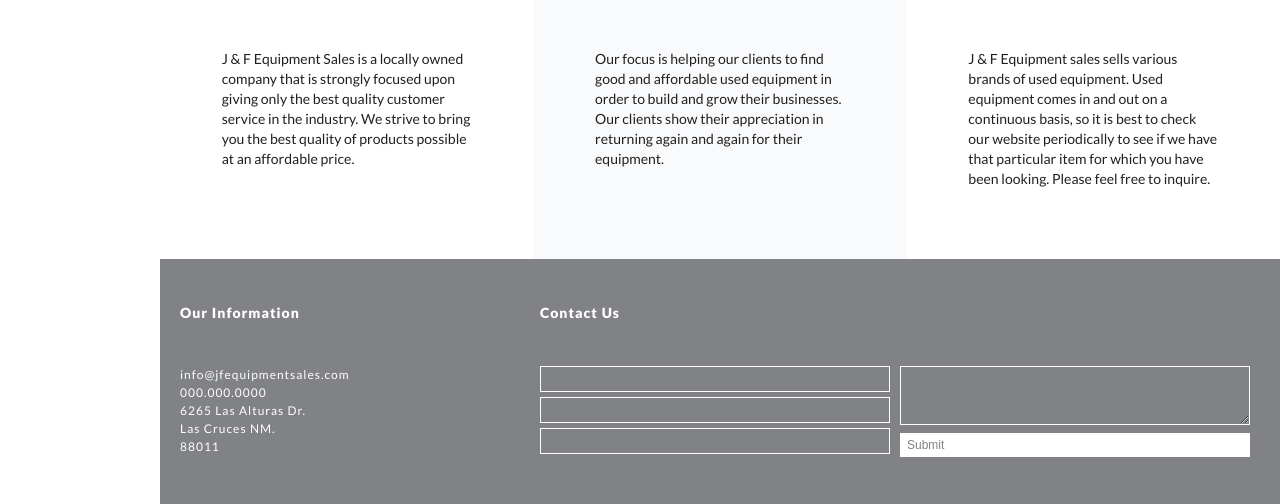
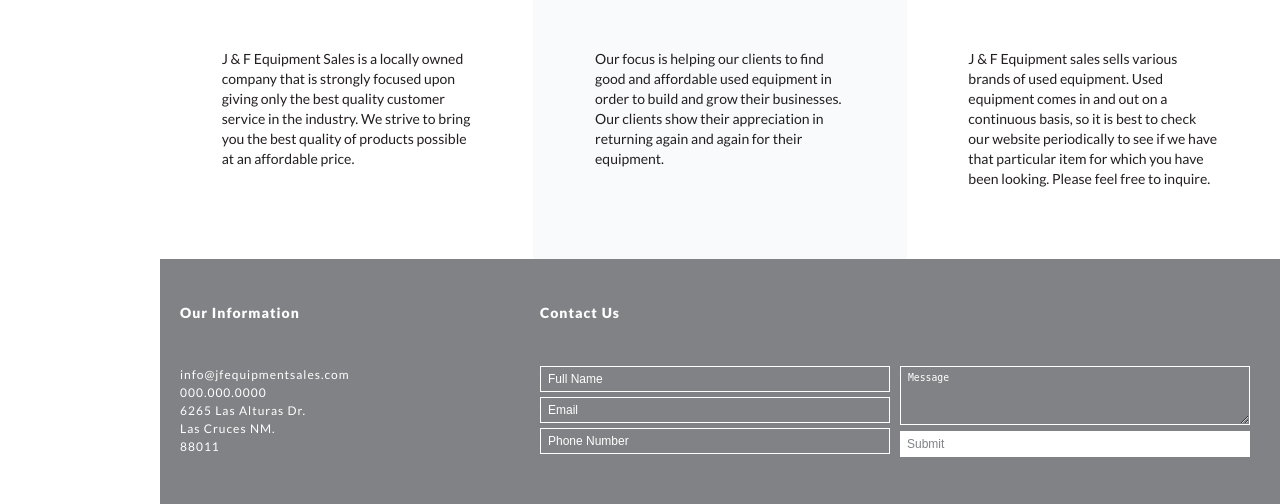
Before and after one commit to kellyannmcnamara01/jf-equipment, a PHP site: page / in a window 1280 px wide. Shown: the part 801-1305 px from the top of the page. Run offline with PHP 8.4, Linux system fonts and the light colour scheme.

Commit message:
fixing up the footer form styling and added hover/active/focus styling

```diff
--- a/index.html
+++ b/index.html
@@ -62,22 +62,22 @@
                 <form method="get" action="index.html">
                     <div class="col-2">
                         <div>
-                            <label for="name"></label>
-                            <input type="text" id="name" name="name">
+                            <label for="name">Full Name</label>
+                            <input type="text" id="name" name="name" placeholder="Full Name">
                         </div>
                         <div>
-                            <label for="email"></label>
-                            <input type="text" id="email" name="email">
+                            <label for="email">Email</label>
+                            <input type="text" id="email" name="email" placeholder="Email">
                         </div>
                         <div>
-                            <label for="number"></label>
-                            <input type="text" id="number" name="number">
+                            <label for="number">Phone Number</label>
+                            <input type="text" id="number" name="number" placeholder="Phone Number">
                         </div>
                     </div>
                     <div class="col-2">
                         <div>
-                            <label for="msg"></label>
-                            <textarea id="msg" name="msg"></textarea>
+                            <label for="msg">Message</label>
+                            <textarea id="msg" name="msg" placeholder="Message"></textarea>
                         </div>
                         <div>
                             <input type="submit" id="submit" name="submit">
--- a/main.css
+++ b/main.css
@@ -181,6 +181,13 @@ footer p a:hover, footer p a:active, footer p a:focus {
     float: left;
     padding-right: 10px;
 }
+#contact-form label, #contact-form label:focus {
+    font-size: .25em;
+    color: #818285;
+    outline: none;
+    position: absolute;
+    opacity: 0.1;
+}
 #contact-form input, #contact-form textarea {
     width: 100%;
 }
@@ -191,6 +198,23 @@ footer p a:hover, footer p a:active, footer p a:focus {
     color: #fff;
     font-size: 1.2em;
     margin-bottom: 5px;
+    transition: .35s ease all;
+}
+#contact-form input[type="text"]::-webkit-input-placeholder, #contact-form textarea::-webkit-input-placeholder { /* Chrome/Opera/Safari */
+    color: #fff;
+}
+#contact-form input[type="text"]::-moz-placeholder, #contact-form textarea::-moz-placeholder { /* Firefox 19+ */
+    color: #fff;
+}
+#contact-form input[type="text"]:-ms-input-placeholder, #contact-form textarea:-ms-input-placeholder { /* IE 10+ */
+    color: #fff;
+}
+#contact-form input[type="text"]:-moz-placeholder, #contact-form textarea:-moz-placeholder { /* Firefox 18- */
+    color: #fff;
+}
+#contact-form input[type="text"]:hover, #contact-form textarea:hover, #contact-form input[type="text"]:active, #contact-form textarea:active, #contact-form input[type="text"]:focus, #contact-form textarea:focus {
+    outline: none;
+    box-shadow: inset #fff 0px -3px 0px 0px;
 }
 #contact-form textarea {
     height: 59px;
@@ -201,6 +225,13 @@ footer p a:hover, footer p a:active, footer p a:focus {
     color: #818285;
     text-align: left;
     border: none;
-    padding: 5px 7px;
+    padding: 6px 7px;
     font-size: 1.2em;
+    margin-top: -2px;
+    transition: 1s all ease;
 }
+#contact-form input[type="submit"]:hover, #contact-form input[type="submit"]:active, #contact-form input[type="submit"]:focus {
+    outline: none;
+    box-shadow: inset #a41e22 0px -4px 0px 0px;
+    color: #a41e22;
+}
```
